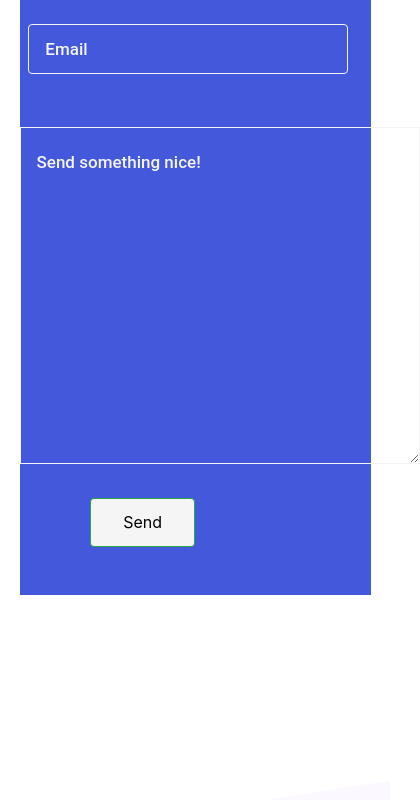
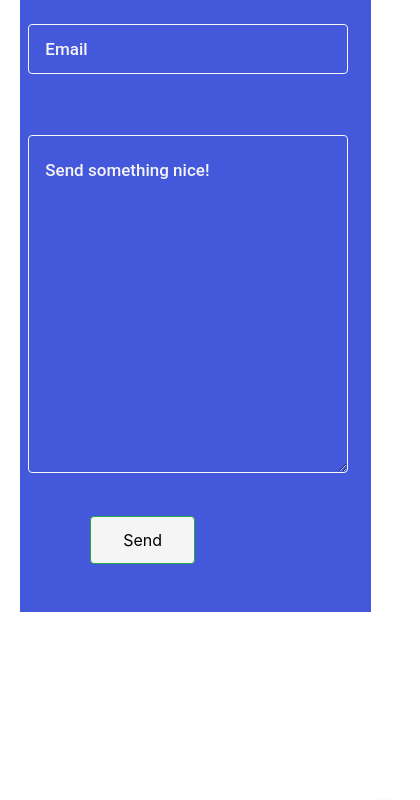
Before and after one commit to x-abgth/brocamp-portfio, a plain HTML site: page index.html in a window 390 px wide. Shown: the part 8280-9080 px from the top of the page, 420 px wide, since content can reach past the window. Drawn offline with nearby package versions, Linux system fonts and the light colour scheme.

Commit message:
Responsive updated

```diff
--- a/css/responsive.css
+++ b/css/responsive.css
@@ -58,7 +58,7 @@
         padding: 0%;
     }
 
-    .site-main .subscribe-us-area .subscribe form .input-textbox input{
+    .site-main .subscribe-us-area .subscribe form .input-textbox input, .site-main .subscribe-us-area .subscribe form .input-textbox textarea{
         width: 20rem;
         margin: 5%;
     }
--- a/css/style.css
+++ b/css/style.css
@@ -307,7 +307,7 @@ textarea{
 }
 
 .site-main .subscribe-us-area .input-textbox, .site-main .subscribe-us-area .textAreaExample1{
-    margin: 10px 0vw
+    margin: 10px 0vw;
 }
 
 .site-main .subscribe-us-area .input-textbox #error-code-name, .site-main .subscribe-us-area .input-textbox #error-code-mail{
--- a/index.html
+++ b/index.html
@@ -367,8 +367,8 @@
                                 <label id="email-error"></label>
                             </div>
 
-                            <div class="col textAreaExample1">
-                                <textarea name="message" class="form-control rounded-0" id="textAreaExample1" cols="50" rows="20" placeholder="Send something nice!" onkeyup="validateMsg()"></textarea>
+                            <div class="col textAreaExample1 input-textbox">
+                                <textarea name="message" class="form-control rounded-2" id="textAreaExample1" cols="50" rows="20" placeholder="Send something nice!" onkeyup="validateMsg()"></textarea>
                                 <label id="msg-error"></label>
                             </div>
 
```
Also changed, not shown: js/main.js (+0 -21 lines).
